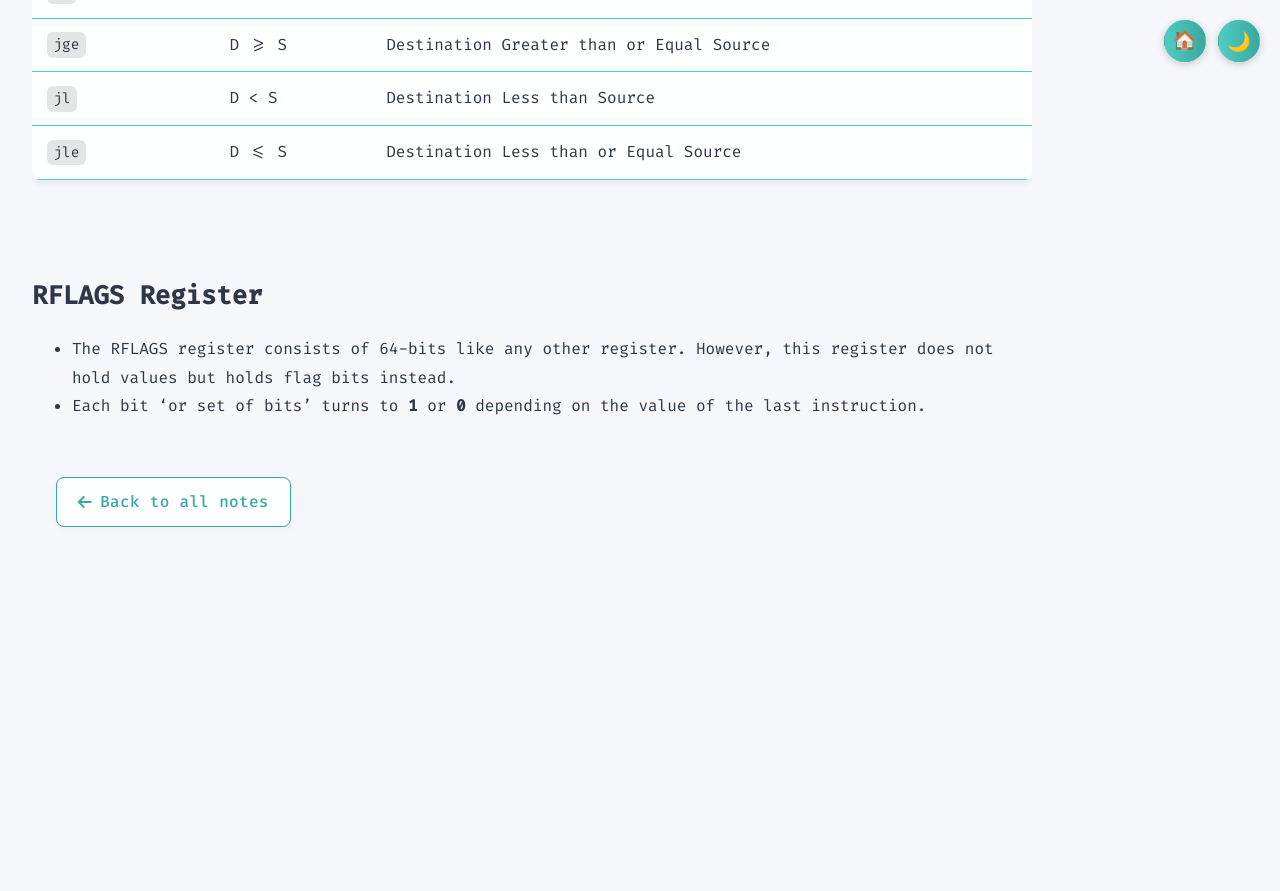
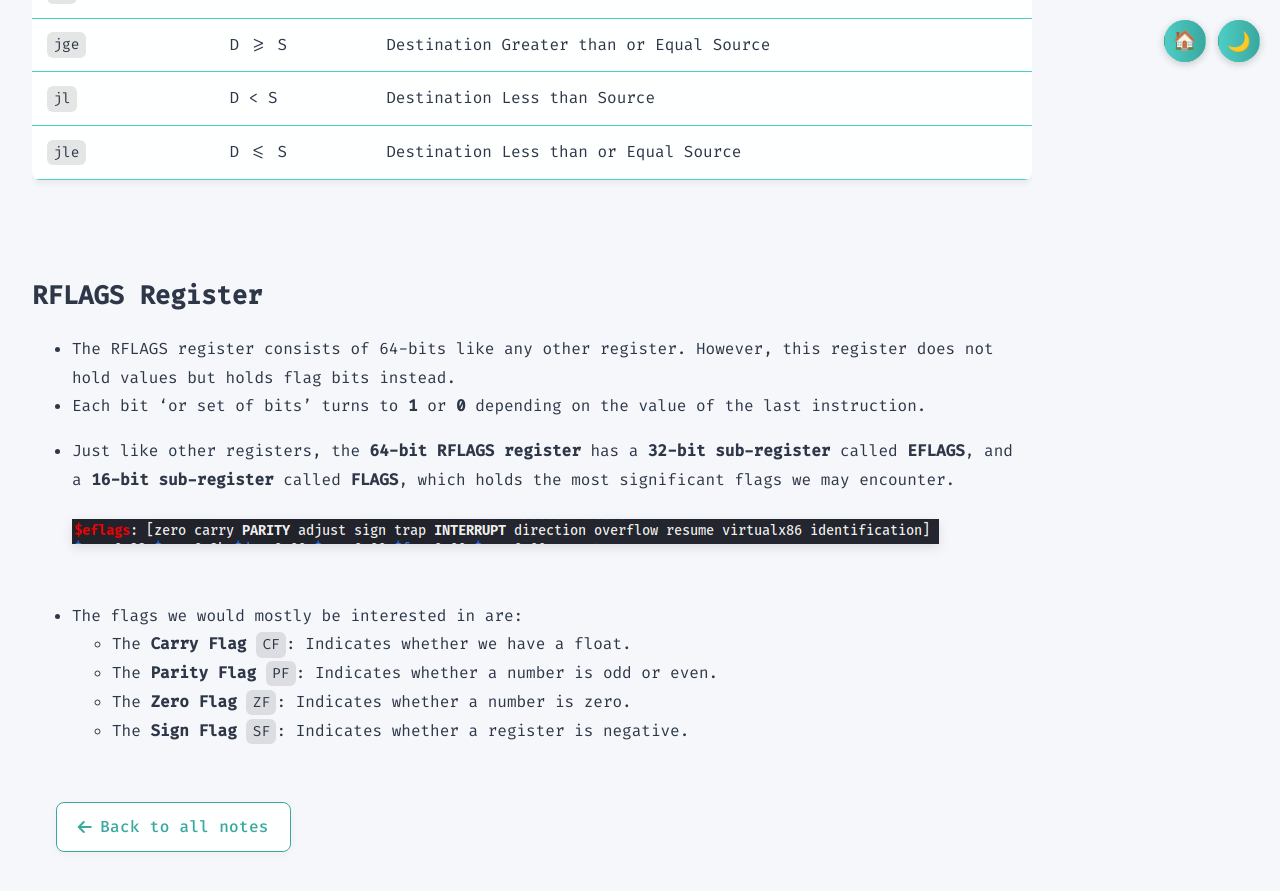
Before and after one commit to PathogenicKatt/PathogenicKatt.github.io, a Jekyll site: the page built from _notes/intro-to-assembly.md, in a window 1280 px wide and 900 px high, scrolled down 35831 px. Shown: the top 891 px of the window. Built offline with Jekyll 4.4.1, drawn with Linux system fonts in a browser that asks for light colours; before the commit the page ends 36406 px from its top, so only the background shows below that.

Commit message:
Update assembly notes

```diff
--- a/_notes/intro-to-assembly.md
+++ b/_notes/intro-to-assembly.md
@@ -1086,3 +1086,11 @@ nasm -f elf64 basic.s
 ## RFLAGS Register
 - The RFLAGS register consists of 64-bits like any other register. However, this register does not hold values but holds flag bits instead.
 - Each bit 'or set of bits' turns to **1** or **0** depending on the value of the last instruction.
+- Just like other registers, the **64-bit RFLAGS register** has a **32-bit sub-register** called **EFLAGS**, and a **16-bit sub-register** called **FLAGS**, which holds the most significant flags we may encounter.
+![eflags](/assets/img/htb-assembly(30).PNG){: .writeup-image}
+
+- The flags we would mostly be interested in are:
+    - The **Carry Flag** <code>CF</code>: Indicates whether we have a float.
+    - The **Parity Flag** <code>PF</code>: Indicates whether a number is odd or even.
+    - The **Zero Flag** <code>ZF</code>: Indicates whether a number is zero.
+    - The **Sign Flag** <code>SF</code>: Indicates whether a register is negative.
```
Also changed, not shown: assets/img/htb-assembly(30).PNG (added).
